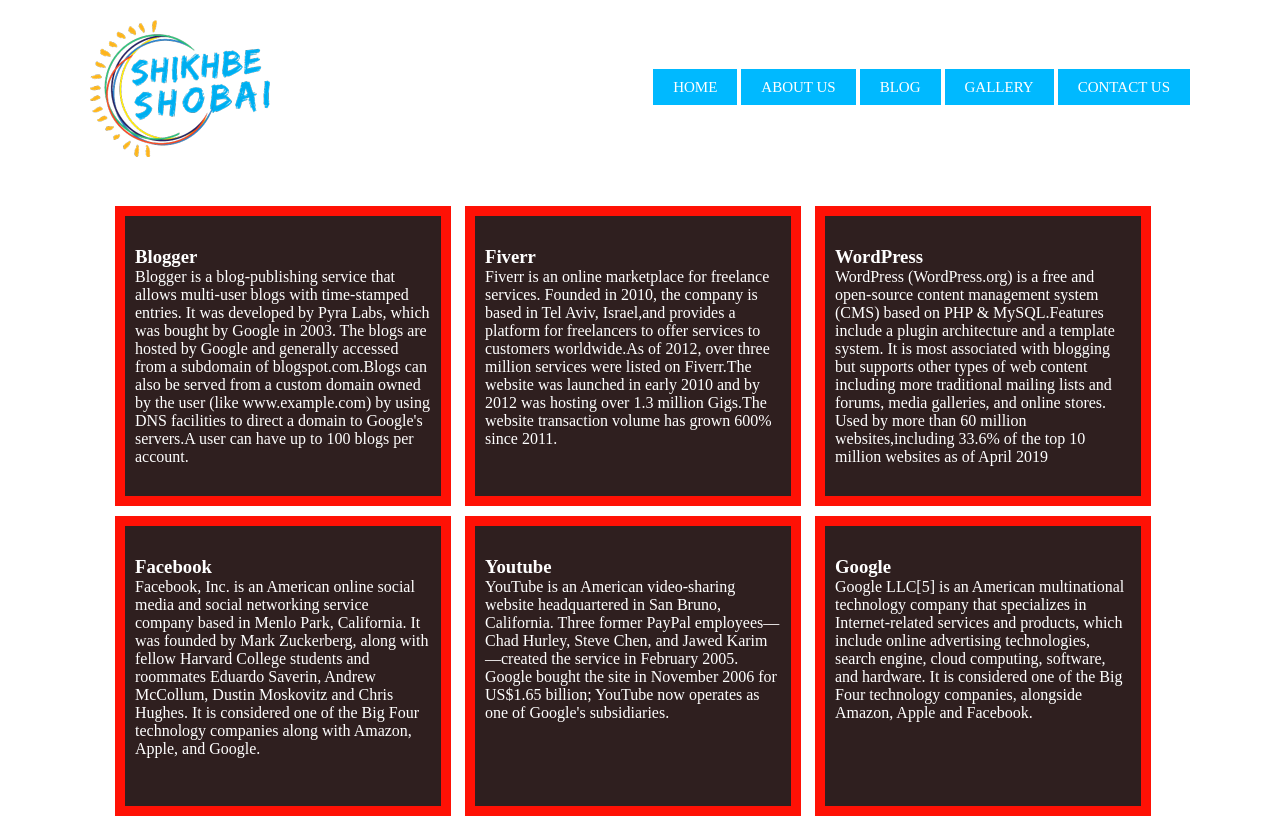
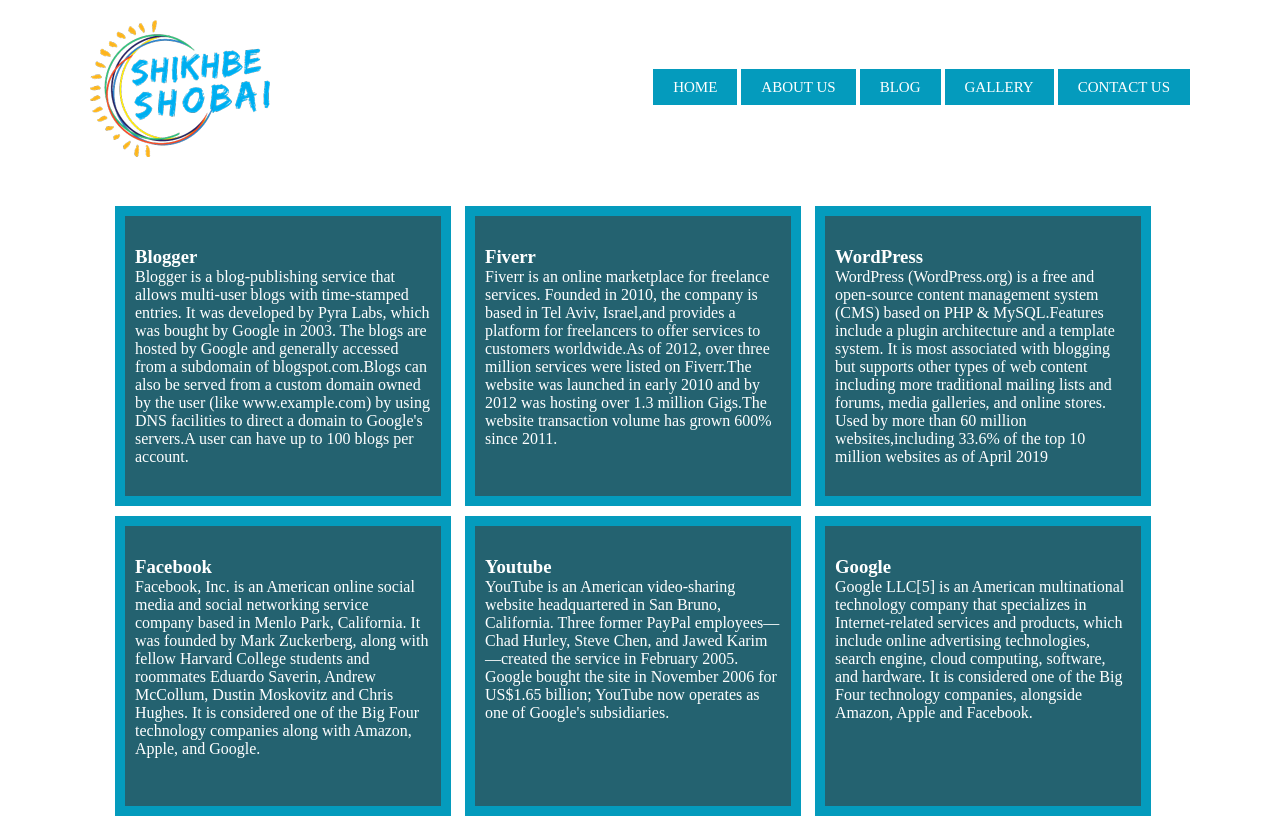
Before and after one commit to AR-Ratul/ASS-02, a plain HTML site: page index.html in a window 1280 px wide. Shown: the top 819 px of the page. Drawn offline with Linux system fonts and the light colour scheme.

Commit message:
Add files via upload

```diff
--- a/css/style.css
+++ b/css/style.css
@@ -26,12 +26,12 @@
     float: left;
     padding: 30px 10px;
     margin-right: 14px;
-    background: #2f1f1f;
+    background: #246270;
     height: 300px;
     margin-bottom: 10px;
     border-style: solid;
     border-width: 10px;
-    border-color: #ff1105;
+    border-color: #049BBD;
 }
 
 
@@ -64,7 +64,7 @@
     text-decoration: none;
     text-transform: uppercase;
     font-size: 15px;
-    background: #00b9ff;
+    background: #049BBD;
     padding: 10px 20px;
     color: white;
 }
```
